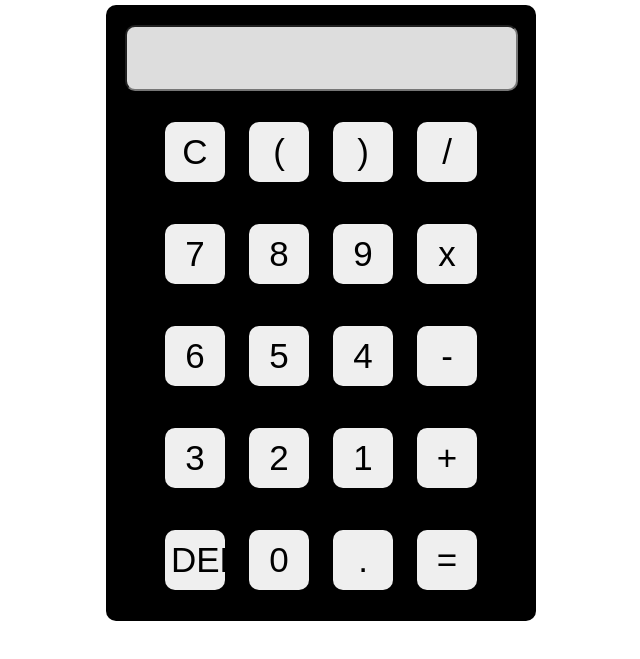
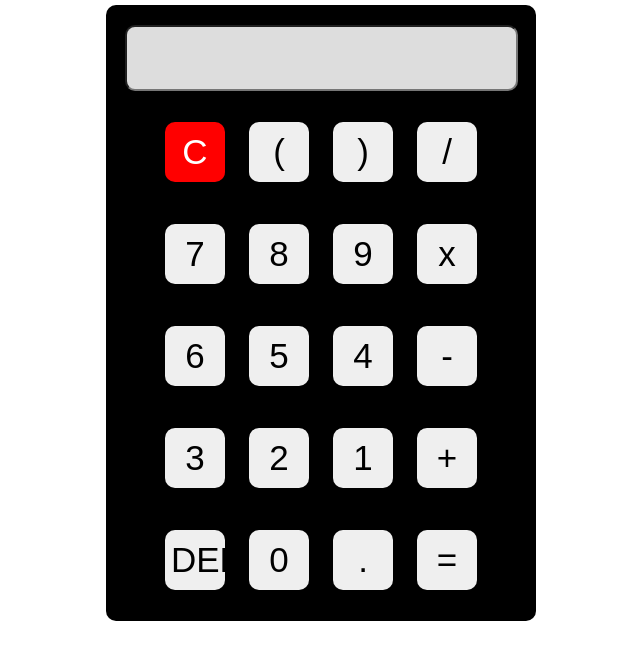
Before and after one commit to yasserismail81/Clac, a plain HTML site: page index.html in a window 1280 px wide. Shown: the part 79-738 px from the top of the page, without its empty margins (319-959 px from the left). Drawn offline with Linux system fonts and the light colour scheme.

Commit message:
Update style.css

```diff
--- a/style.css
+++ b/style.css
@@ -49,7 +49,10 @@
     outline: 0;
 
 }
-
+.clear{
+    background-color:#f00;
+    color:#fff !important
+}
 
 .calculator{
     margin:10px;
```
